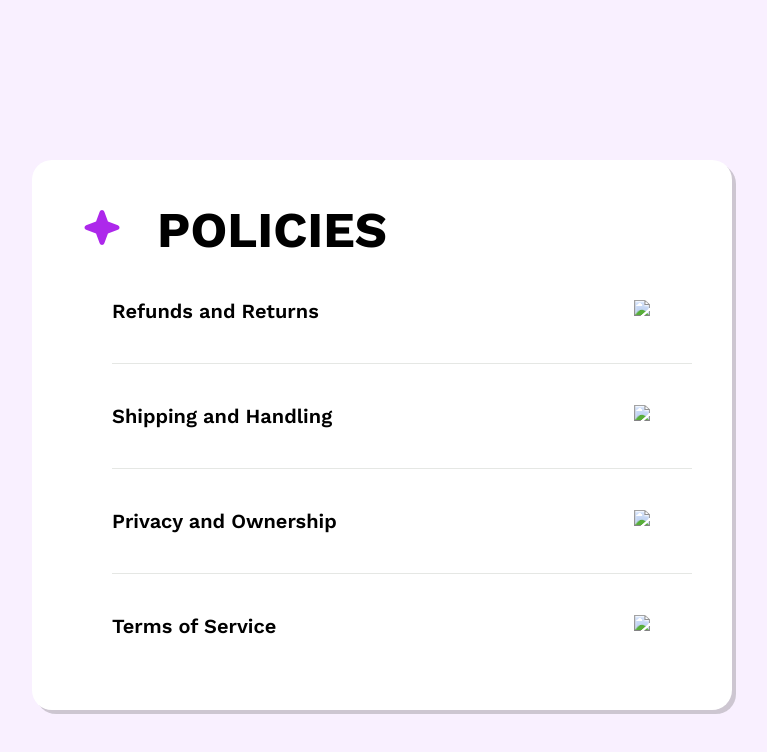
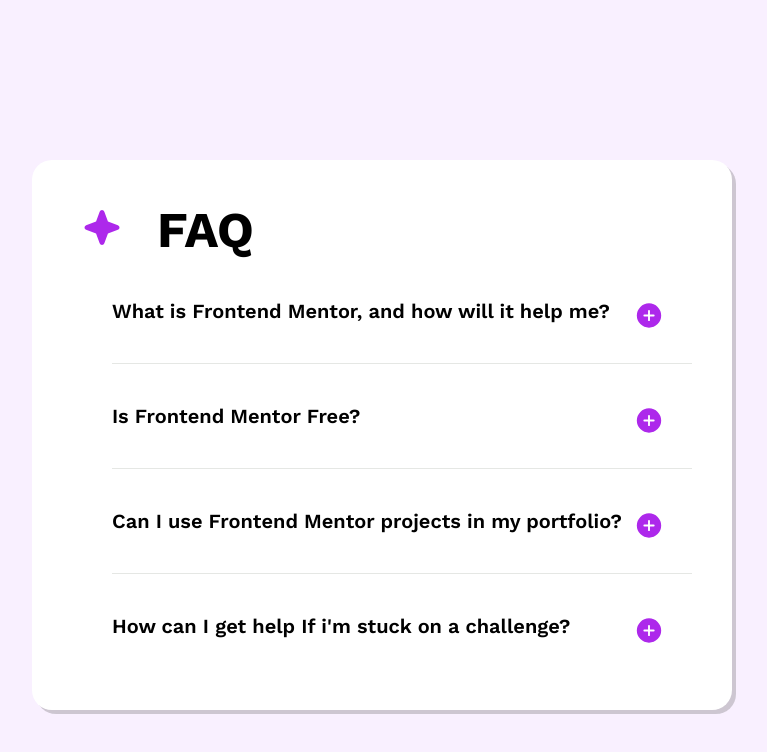
Before and after one commit to ski1u/FAQ-accordion-FM, a plain HTML site: page index.html in a window 1280 px wide. Shown: the whole page, without its empty margins (258-1025 px from the left). Drawn offline with Linux system fonts and the light colour scheme; files whose address does not match are found by name.

Commit message:
Update index.html
file paths and details

```diff
--- a/index.html
+++ b/index.html
@@ -9,29 +9,29 @@
   <body>
     <div class="container">
     <div class="card">
-      <h1 class="title">POLICIES</h1>
+      <h1 class="title">FAQ</h1>
       <ul class="questions">
         <li>
-          <p class="q">Refunds and Returns</p>
-          <img src="assets/images/icon-plus.svg" class="plus">
+          <p class="q">What is Frontend Mentor, and how will it help me?</p>
+          <img src="icon-plus.svg" class="plus">
           <p class="desc"></p>
         </li>
 
         <li>
-          <p class="q">Shipping and Handling</p>
-          <img src="assets/images/icon-plus.svg" class="plus">
+          <p class="q">Is Frontend Mentor Free?</p>
+          <img src="icon-plus.svg" class="plus">
           <p class="desc"></p>
         </li>
 
         <li>
-          <p class="q">Privacy and Ownership</p>
-          <img src="assets/images/icon-plus.svg" class="plus">
+          <p class="q">Can I use Frontend Mentor projects in my portfolio?</p>
+          <img src="icon-plus.svg" class="plus">
           <p class="desc"></p>
         </li>
 
         <li>
-          <p class="q last">Terms of Service</p>
-          <img src="assets/images/icon-plus.svg" class="plus">
+          <p class="q last">How can I get help If i'm stuck on a challenge?</p>
+          <img src="icon-plus.svg" class="plus">
           <p class="desc"></p>
         </li>
       </ul>
```
